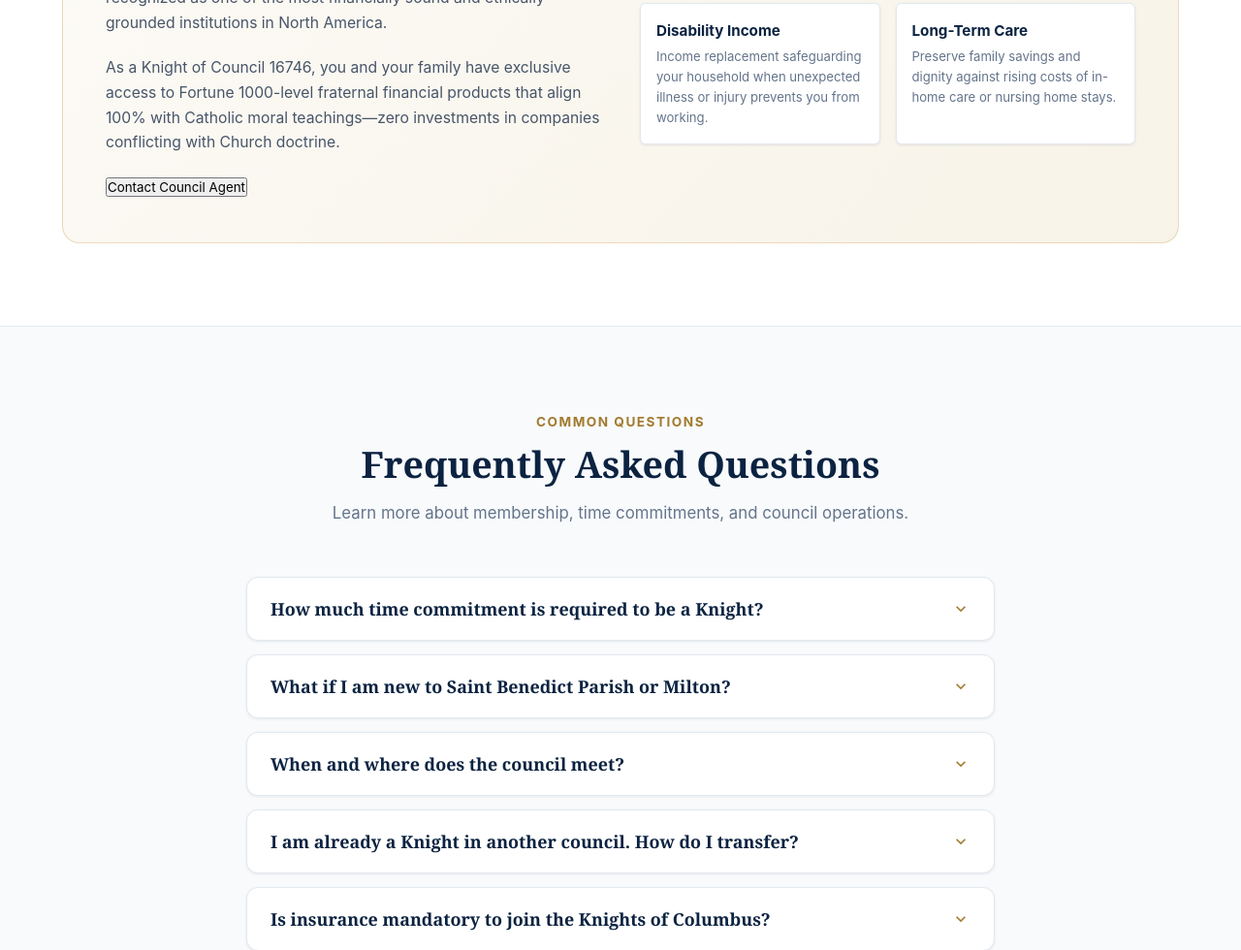
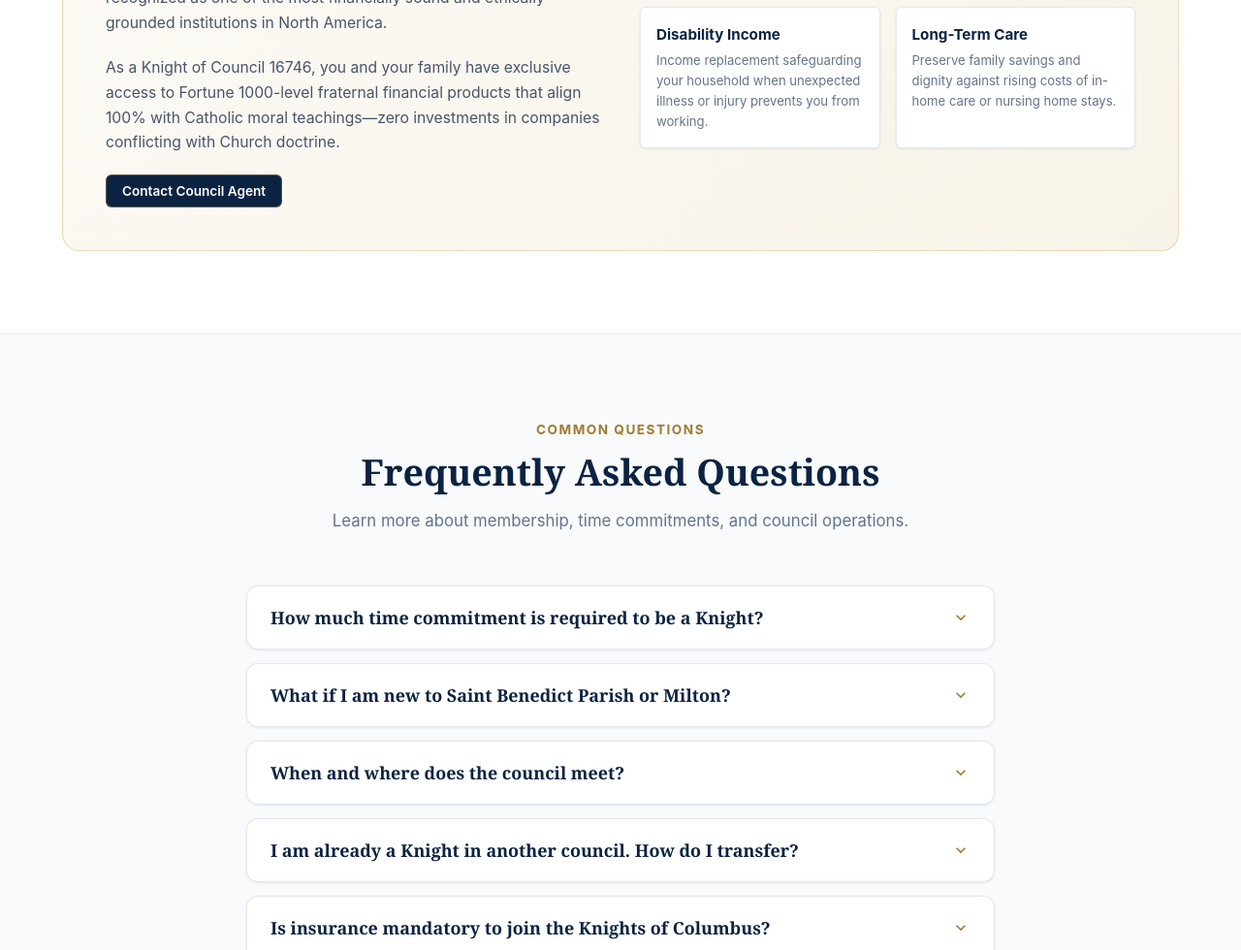
Before and after one commit to koc16746/milton, a plain HTML site: page index.html in a window 1280 px wide. Shown: the part 7186-8166 px from the top of the page at 97% size. Drawn offline with Linux system fonts and the light colour scheme.

Commit message:
Update index.html

```diff
--- a/index.html
+++ b/index.html
@@ -2123,11 +2123,10 @@ Let’s come together as a parish family and make this a joyful and memorable Ch
           <p>
             As a Knight of Council 16746, you and your family have exclusive access to Fortune 1000-level fraternal financial products that align 100% with Catholic moral teachings—zero investments in companies conflicting with Church doctrine.
           </p>
-          <button type="button" onclick="document.getElementById('pageImage').style.display = 'block'">
-  Contact Council Agent
-</button>
-
-<img id="pageImage" src="InsuranceAC1.jpg" alt="Displayed image" style="display: none; margin-top: 10px; max-width: 100%;">
+
+
+<button class="btn btn-navy" style="font-size:0.85rem; padding:8px 16px;" onclick="document.getElementById('pageImage').style.display = 'block' ">Contact Council Agent</button>
+<img id="pageImage" src="images/InsuranceAC1.jpg" alt="Displayed image" style="display: none; margin-top: 10px; max-width: 100%;">
 
         </div>
 
```
